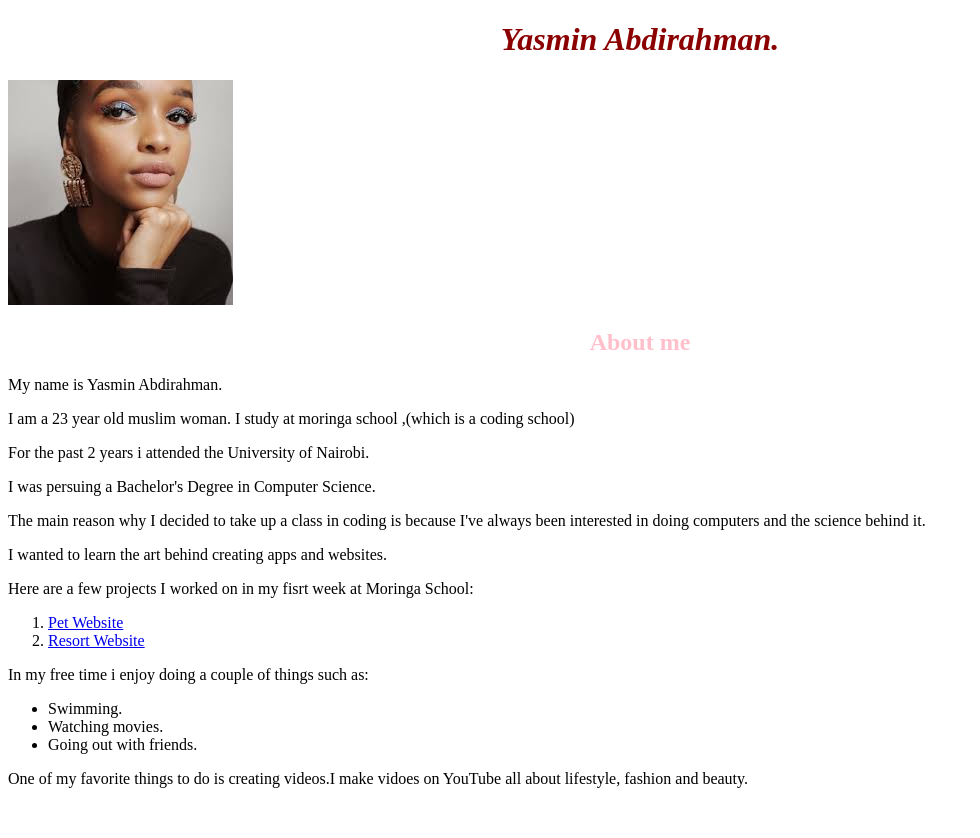
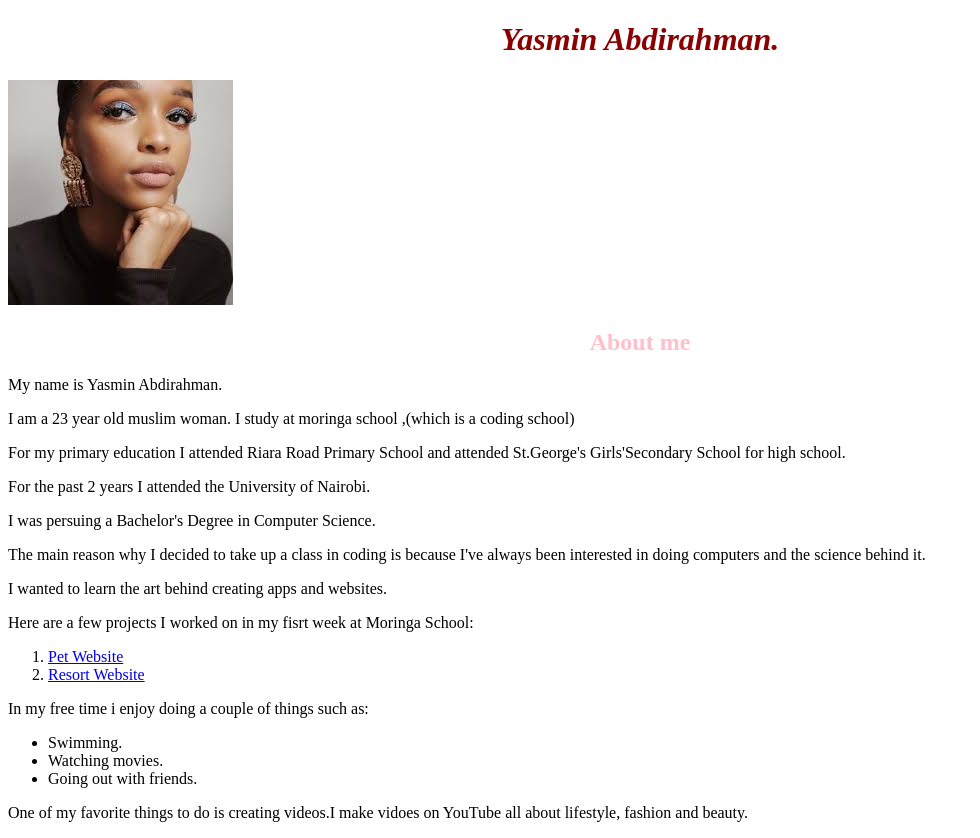
Before and after one commit to ya7skaa/Yasmin-Portfolio, a plain HTML site: page index.html in a window 1280 px wide. Shown: the whole page, without its empty margins (0-980 px from the left). Before the commit the page ends 804 px from the top, so only its background shows below. Drawn offline with Linux system fonts and the light colour scheme.

Commit message:
updated about me.

```diff
--- a/index.html
+++ b/index.html
@@ -13,7 +13,8 @@
   <h2><strong>About me</strong></h2>
   <p>My name is Yasmin Abdirahman.<p>
       <p>I am a 23 year old muslim woman. I study at moringa school ,(which is a coding school)</p>
-      <p> For the past 2 years i attended the University of Nairobi.</p>
+      <p> For my primary education I attended Riara Road Primary School and attended St.George's Girls'Secondary School for high school.</p>
+      <p> For the past 2 years I attended the University of Nairobi.</p>
       <p>I was persuing a Bachelor's Degree in Computer Science.</p>
       <p>The main reason why I decided to take up a class in coding is because I've always been interested in doing computers and the science behind it.</P>
       <p> I wanted to learn the art behind creating apps and websites.</p>
```
